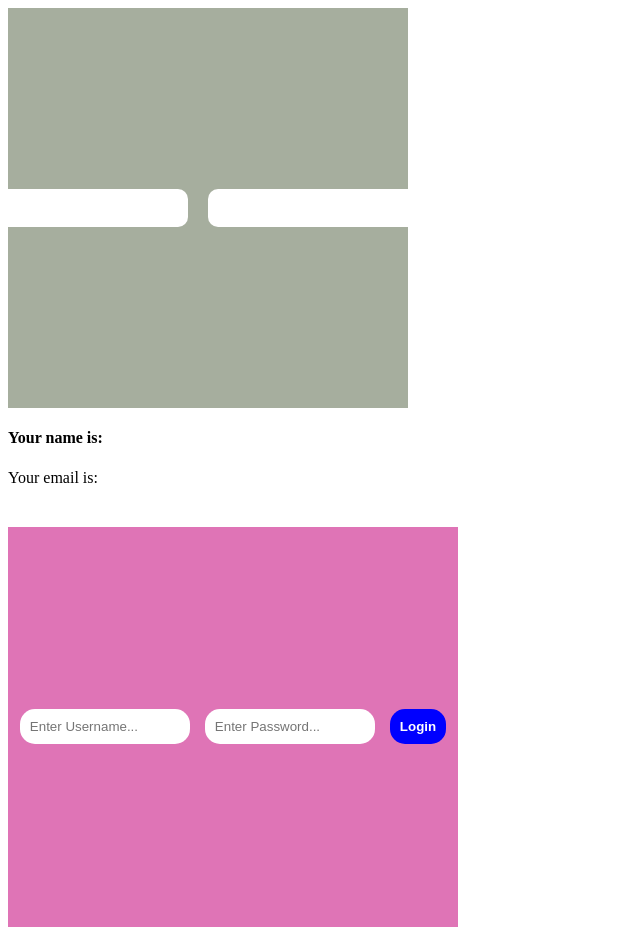
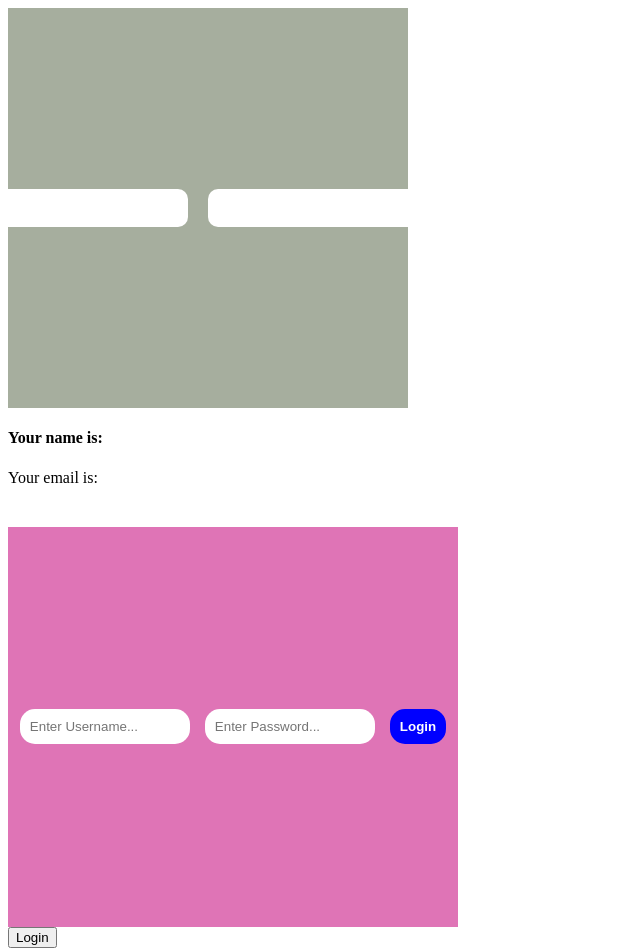
Before and after one commit to hongdyhengmesa/WebDevelopment, a Vue app: page / in a window 1280 px wide. Shown: the top 952 px of the page, without its empty margins (0-640 px from the left). Built offline with nearby package versions, Linux system fonts and the light colour scheme.

Commit message:
practice3 file

```diff
--- a/src/App.vue
+++ b/src/App.vue
@@ -3,6 +3,7 @@
     <!-- <Ex1/> -->
     <Practice1/>
     <Practice2/>
+    <Practice3/>
   </div>
 </template>
 
@@ -10,4 +11,5 @@
   import Ex1 from "./components/v-model/Ex1.vue";
   import Practice1 from "./components/v-model/Practice1.vue";
   import Practice2 from "./components/v-model/Practice2.vue";
+  import Practice3 from "./components/v-model/Practice3.vue";
 </script>
--- /dev/null
+++ b/src/components/v-model/Practice3.vue
@@ -0,0 +1,15 @@
+<template>
+    <button @click="toggle">{{ isLogin ? "Logout" : "Login" }}</button>
+</template>
+
+<script setup>
+    import {ref} from 'vue'
+    const isLogin = ref(false)
+
+    function toggle(){
+        isLogin.value = !isLogin.value
+    }
+
+</script>
+
+<style scoped></style>
```
